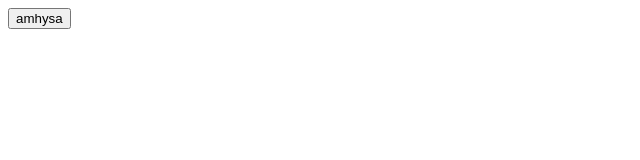
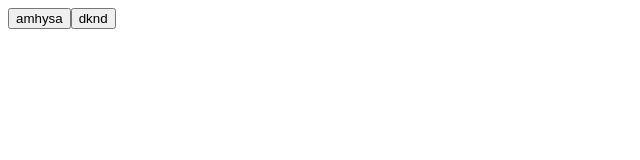
Before and after one commit to Mahyab/sideBarFundementalE, a React (Create React App) app: page / in a window 1280 px wide. Shown: the top 160 px of the page, without its empty margins (0-640 px from the left). Built offline with nearby package versions, Linux system fonts and the light colour scheme.

Commit message:
add the prop-types for handling the prop type and counts instead of typescript

```diff
--- a/src/App.js
+++ b/src/App.js
@@ -2,6 +2,10 @@ import React from "react";
 import Button from "./Components/Button";
 export default function App() {
     return(
-        <Button primary={true}>amhysa</Button>
+        <>
+
+        <Button primary danger>amhysa</Button>
+        <Button danger>dknd</Button>
+        </>
     )
 }
--- a/src/Components/Button.js
+++ b/src/Components/Button.js
@@ -1,5 +1,30 @@
 import React from "react";
-export default function Button({children}) {
+import PropTypes  from "prop-types";
+export default function Button({
+    children,
+    primary ,
+    secondary ,
+    success,
+    warning,
+    danger ,
+    outline ,
+    rounded
+
+
+}) {
     return <button>{children}</button>
 
 }
+Button.propTypes ={
+    checkVariationValue: ({primary ,
+        secondary ,
+        success,
+        warning,
+        danger
+    }) =>{
+        const count  = Number(!! primary) + Number(!! secondary) + Number(!! success) + Number(!! warning) +  Number(!! danger)
+        if(count > 1 ) {
+            return new Error("Only one color should be selected in Button prop component dev :) ")
+        }
+    },
+}
```
